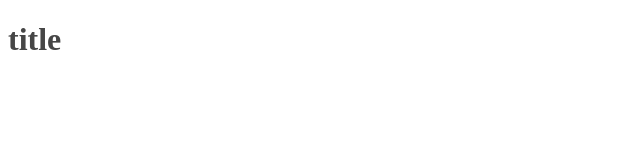
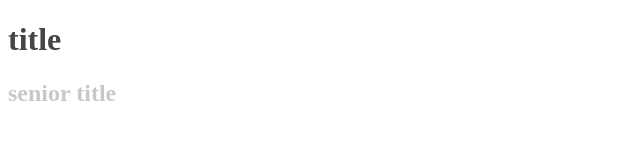
Before and after one commit to clairechang0609/claire.github.io, a plain HTML site: page index.html in a window 1280 px wide. Shown: the whole page, without its empty margins (0-640 px from the left). Drawn offline with Linux system fonts and the light colour scheme.

Commit message:
新增h2

```diff
--- a/css/all.css
+++ b/css/all.css
@@ -1,3 +1,6 @@
 h1{
     color: rgb(70,70,70);
 }
+h2{
+    color: rgb(200,200,200);
+}
--- a/index.html
+++ b/index.html
@@ -8,5 +8,6 @@
 </head>
 <body>
     <h1>title</h1>
+    <h2>senior title</h2>
 </body>
 </html>
```
